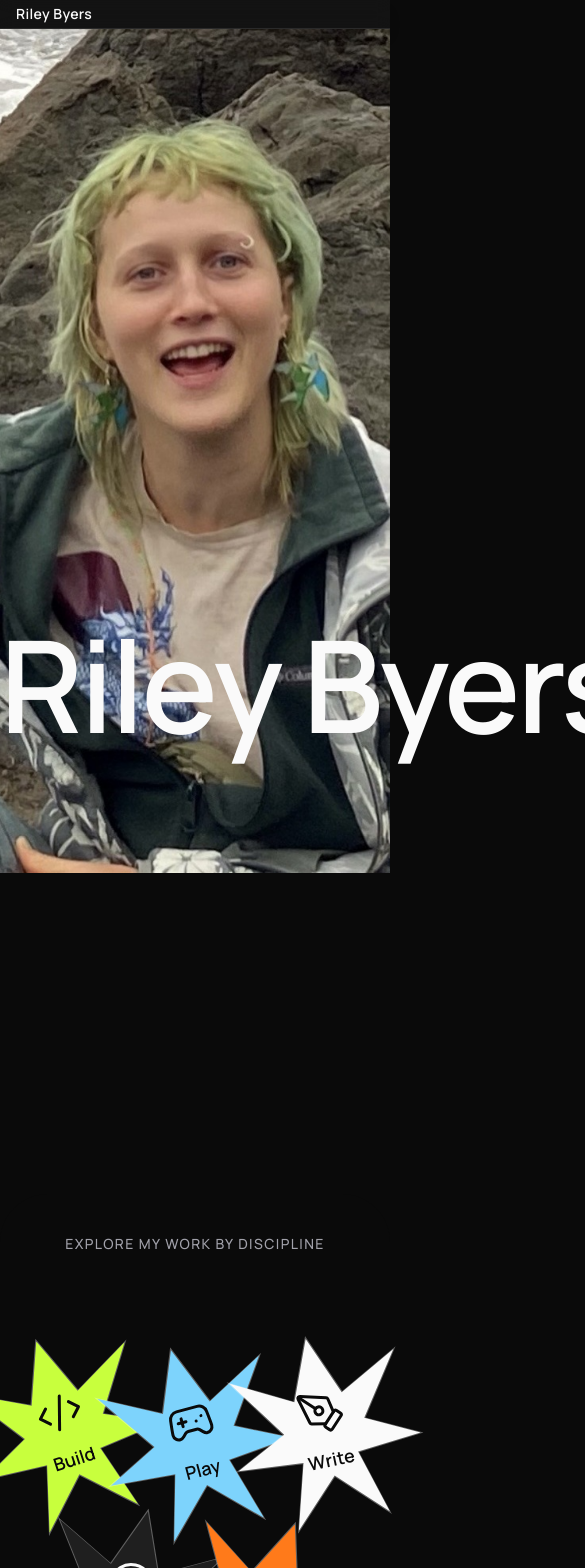
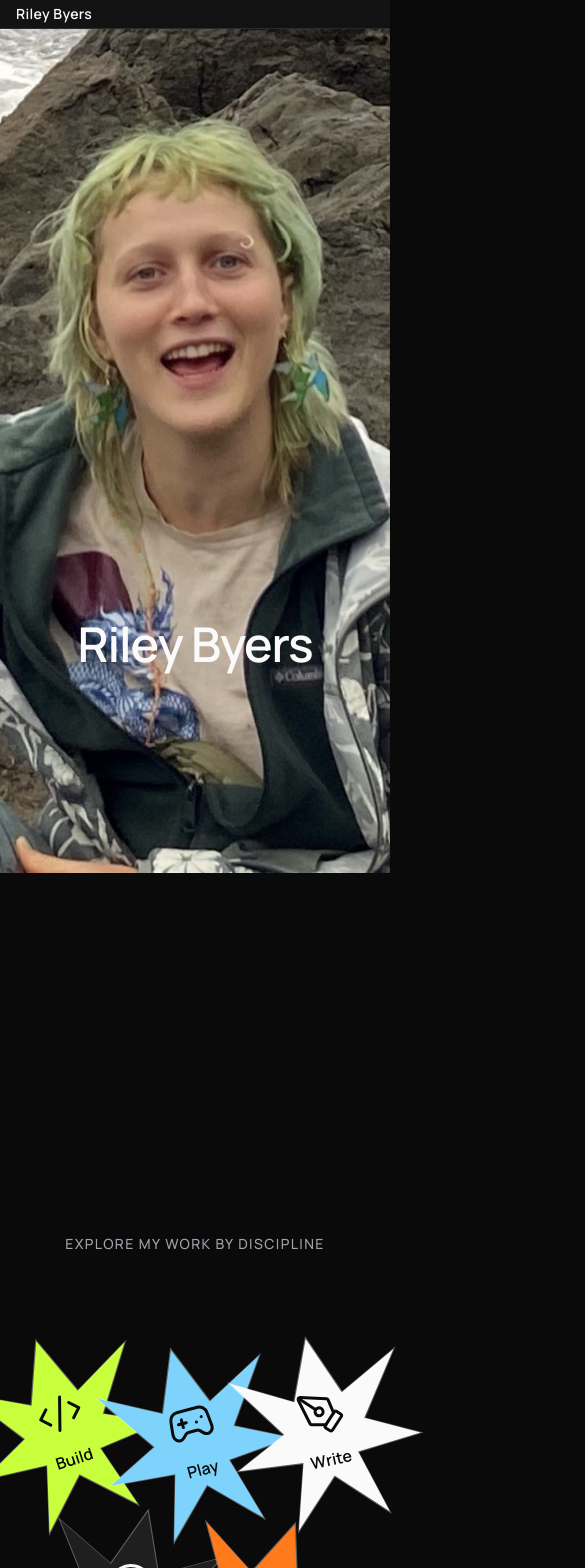
Before and after one commit to rileyb3/portfolio, a Next.js app: page / in a window 390 px wide. Shown: the top 1568 px of the page, 585 px wide, since content can reach past the window. Built offline with nearby package versions, Linux system fonts and the light colour scheme.

Commit message:
Mobile: full-bleed hero photo, shrink name so it doesn't clip, shrink discipline star labels

```diff
--- a/src/components/Disciplines.tsx
+++ b/src/components/Disciplines.tsx
@@ -183,7 +183,7 @@ export default function Disciplines() {
                     strokeWidth={1.5}
                   />
                   <span
-                    className={`text-lg font-semibold leading-snug transition-colors duration-300 sm:text-xl ${hoverText}`}
+                    className={`text-base font-semibold leading-snug transition-colors duration-300 sm:text-lg ${hoverText}`}
                   >
                     {tile.label}
                   </span>
--- a/src/components/Hero.tsx
+++ b/src/components/Hero.tsx
@@ -75,14 +75,15 @@ export default function Hero() {
     // own wrapper (below) holds before it releases too.
     <section id="top" className="relative h-[208vh]">
       <div className="sticky top-0 h-screen overflow-hidden bg-ink">
-        {/* Photo: full-bleed on the right. Hard cut to black on the left —
-            no gradient, just a clean edge. Deliberately oversized (145% of
-            container height) so the upward parallax drift below always has
-            extra image material to reveal — without this, translating a
-            100%-height image upward exposes empty black space at the
-            bottom. */}
+        {/* Photo: full-bleed edge-to-edge on mobile (inset-0, no black
+            margin anywhere), then on the right ~62% with a hard cut to
+            black on the left from sm+ — no gradient, just a clean edge.
+            Deliberately oversized (145% of container height) so the
+            upward parallax drift below always has extra image material to
+            reveal — without this, translating a 100%-height image upward
+            exposes empty black space at the bottom. */}
         <div
-          className="absolute right-0 top-0 h-[145%] w-full will-change-transform sm:w-[62%]"
+          className="absolute inset-0 h-[145%] will-change-transform sm:inset-y-0 sm:left-auto sm:right-0 sm:h-[145%] sm:w-[62%]"
           style={{ transform: `translateY(${photoOffset}px)` }}
         >
           {/* eslint-disable-next-line @next/next/no-img-element */}
@@ -119,7 +120,7 @@ export default function Hero() {
           Disciplines (below, -mt-[70vh]) starts arriving around
           scroll≈38vh, then fully occludes it shortly after. */}
       <div className="absolute inset-x-0 top-[70vh] z-10 h-[138vh]">
-        <h1 className="pointer-events-none sticky top-[60%] mx-auto w-fit whitespace-nowrap font-sans text-9xl font-semibold leading-none tracking-tight sm:text-[12rem] lg:text-[15rem]">
+        <h1 className="pointer-events-none sticky top-[60%] mx-auto w-fit whitespace-nowrap font-sans text-5xl font-semibold leading-none tracking-tight sm:text-[12rem] lg:text-[15rem]">
           <span style={{ color: firstColor }}>{firstName}</span>{" "}
           <span style={{ color: lastColor }}>{lastName}</span>
         </h1>
```
